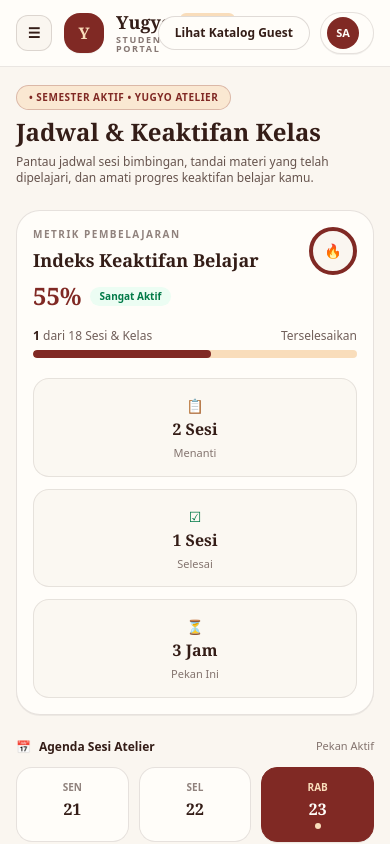
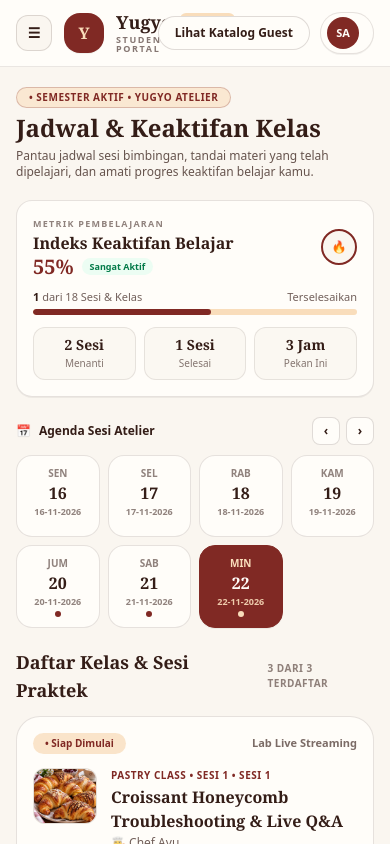
Before and after one commit to yuyuuxP/FinalProject-Web-Yugyo, a Next.js app: page /dashboard/student/schedule in a window 390 px wide. Built offline with nearby package versions, Linux system fonts and the light colour scheme; no server answers; the database is empty.

Commit message:
feat: update student courses and schedule with syllabus, Dec 2027 calendar, and responsive layout

```diff
--- a/src/components/student/StudentScheduleClient.jsx
+++ b/src/components/student/StudentScheduleClient.jsx
@@ -4,14 +4,10 @@ import { useMemo, useState, useTransition } from 'react';
 import { useRouter } from 'next/navigation';
 import Link from 'next/link';
 
-const WEEK_DAYS = [
-  { key: 'SEN', label: 'SEN', dayNum: '21' },
-  { key: 'SEL', label: 'SEL', dayNum: '22' },
-  { key: 'RAB', label: 'RAB', dayNum: '23', hasDot: true },
-  { key: 'KAM', label: 'KAM', dayNum: '24' },
-  { key: 'JUM', label: 'JUM', dayNum: '25' },
-  { key: 'SAB', label: 'SAB', dayNum: '26' },
-];
+const DAY_SHORT_LABELS = ['MIN', 'SEN', 'SEL', 'RAB', 'KAM', 'JUM', 'SAB'];
+const MAX_CALENDAR_DATE = new Date(2027, 11, 31, 23, 59, 59); // 31 Desember 2027
+const MIN_CALENDAR_DATE = new Date(2024, 0, 1);
+const DEFAULT_ANCHOR_DATE = new Date(2026, 10, 22); // 22-11-2026 deterministik
 
 const FALLBACK_SESSIONS = [
   {
@@ -58,28 +54,134 @@ const FALLBACK_SESSIONS = [
   },
 ];
 
+function startOfWeekMonday(dateObj) {
+  const d = new Date(dateObj.getFullYear(), dateObj.getMonth(), dateObj.getDate());
+  const day = d.getDay();
+  const diff = day === 0 ? -6 : 1 - day;
+  d.setDate(d.getDate() + diff);
+  return d;
+}
+
+function toIsoDateKey(dateObj) {
+  const y = dateObj.getFullYear();
+  const m = String(dateObj.getMonth() + 1).padStart(2, '0');
+  const day = String(dateObj.getDate()).padStart(2, '0');
+  return `${y}-${m}-${day}`;
+}
+
+function formatDayMonthYear(dateObj) {
+  const day = String(dateObj.getDate()).padStart(2, '0');
+  const month = String(dateObj.getMonth() + 1).padStart(2, '0');
+  const year = dateObj.getFullYear();
+  return `${day}-${month}-${year}`;
+}
+
 export default function StudentScheduleClient({ sessions = [] }) {
   const router = useRouter();
   const [, startTransition] = useTransition();
 
   const sessionList = useMemo(
-    () => (Array.isArray(sessions) && sessions.length > 0 ? sessions : FALLBACK_SESSIONS),
+    () =>
+      Array.isArray(sessions) && sessions.length > 0
+        ? sessions
+        : FALLBACK_SESSIONS,
     [sessions]
   );
 
-  const [selectedDayKey, setSelectedDayKey] = useState('RAB');
+  const [weekStart, setWeekStart] = useState(() =>
+    startOfWeekMonday(DEFAULT_ANCHOR_DATE)
+  );
+  const [selectedDateKey, setSelectedDateKey] = useState(() =>
+    toIsoDateKey(DEFAULT_ANCHOR_DATE)
+  );
+  const [showAllSessions, setShowAllSessions] = useState(false);
   const [completedIds, setCompletedIds] = useState(() =>
     sessionList.filter((s) => Boolean(s.is_completed)).map((s) => String(s.id))
   );
   const [markingId, setMarkingId] = useState(null);
   const [statusMessage, setStatusMessage] = useState('');
 
+  const displayedSessions = useMemo(() => {
+    if (showAllSessions) return sessionList;
+    return sessionList.slice(0, 4);
+  }, [sessionList, showAllSessions]);
+
+  const sessionDateSet = useMemo(() => {
+    const set = new Set();
+    for (const ses of sessionList) {
+      if (!ses?.session_date) continue;
+      const d = new Date(ses.session_date);
+      if (!Number.isNaN(d.getTime())) {
+        set.add(toIsoDateKey(d));
+      }
+    }
+    return set;
+  }, [sessionList]);
+
+  const weekDays = useMemo(() => {
+    const list = [];
+    for (let i = 0; i < 7; i += 1) {
+      const d = new Date(
+        weekStart.getFullYear(),
+        weekStart.getMonth(),
+        weekStart.getDate() + i
+      );
+      if (d > MAX_CALENDAR_DATE) break;
+      const isoKey = toIsoDateKey(d);
+      list.push({
+        isoKey,
+        formattedDate: formatDayMonthYear(d),
+        label: DAY_SHORT_LABELS[d.getDay()],
+        dayNum: String(d.getDate()).padStart(2, '0'),
+        hasDot: sessionDateSet.has(isoKey),
+      });
+    }
+    return list;
+  }, [weekStart, sessionDateSet]);
+
+  const canGoPrevWeek = useMemo(() => {
+    const prev = new Date(
+      weekStart.getFullYear(),
+      weekStart.getMonth(),
+      weekStart.getDate() - 7
+    );
+    return prev >= MIN_CALENDAR_DATE;
+  }, [weekStart]);
+
+  const canGoNextWeek = useMemo(() => {
+    const next = new Date(
+      weekStart.getFullYear(),
+      weekStart.getMonth(),
+      weekStart.getDate() + 7
+    );
+    return next <= MAX_CALENDAR_DATE;
+  }, [weekStart]);
+
+  const handlePrevWeek = () => {
+    if (!canGoPrevWeek) return;
+    setWeekStart(
+      (prev) =>
+        new Date(prev.getFullYear(), prev.getMonth(), prev.getDate() - 7)
+    );
+  };
+
+  const handleNextWeek = () => {
+    if (!canGoNextWeek) return;
+    setWeekStart(
+      (prev) =>
+        new Date(prev.getFullYear(), prev.getMonth(), prev.getDate() + 7)
+    );
+  };
+
   const totalSlots = Math.max(sessionList.length, 18);
   const completedCount = completedIds.length;
   const pendingCount = Math.max(0, sessionList.length - completedCount);
   const activityIndex = Math.min(
     100,
-    Math.max(55, Math.round((completedCount / Math.max(sessionList.length, 1)) * 100) || 78)
+    Math.max(
+      55,
+      Math.round((completedCount / Math.max(sessionList.length, 1)) * 100) || 78
+    )
   );
   const weeklyHours = Math.max(3, Number((completedCount * 1.5).toFixed(1)));
 
@@ -112,10 +214,10 @@ export default function StudentScheduleClient({ sessions = [] }) {
   };
 
   return (
-    <div className="space-y-6">
+    <div suppressHydrationWarning className="space-y-5">
       {/* BADGE SEMESTER & JUDUL HALAMAN */}
-      <section className="space-y-1.5">
-        <span className="inline-flex items-center gap-1.5 rounded-full border border-[#802924]/25 bg-[#F9DDBB]/55 px-3 py-1 text-[10px] font-extrabold uppercase tracking-wider text-[#802924]">
+      <section className="space-y-1">
+        <span className="inline-flex items-center gap-1.5 rounded-full border border-[#802924]/25 bg-[#F9DDBB]/55 px-3 py-0.5 text-[10px] font-extrabold uppercase tracking-wider text-[#802924]">
           <span>&bull; SEMESTER AKTIF • YUGYO ATELIER</span>
         </span>
 
@@ -128,40 +230,40 @@ export default function StudentScheduleClient({ sessions = [] }) {
         </p>
       </section>
 
-      {/* METRIK PEMBELAJARAN */}
-      <section className="rounded-3xl border border-[#341D17]/12 bg-[#FFFDF9] p-4 sm:p-6 shadow-2xs space-y-4">
-        <div className="flex items-start justify-between gap-3">
-          <div className="space-y-1">
-            <span className="block text-[10px] font-extrabold uppercase tracking-[0.15em] text-[#341D17]/55">
+      {/* METRIK PEMBELAJARAN RINGKAS */}
+      <section className="rounded-2xl border border-[#341D17]/12 bg-[#FFFDF9] p-4 shadow-2xs space-y-3">
+        <div className="flex items-center justify-between gap-3">
+          <div className="space-y-0.5">
+            <span className="block text-[9px] font-extrabold uppercase tracking-[0.14em] text-[#341D17]/55">
               METRIK PEMBELAJARAN
             </span>
-            <h2 className="font-editorial text-lg sm:text-xl font-bold text-[#341D17]">
+            <h2 className="font-editorial text-base sm:text-lg font-bold text-[#341D17] leading-tight">
               Indeks Keaktifan Belajar
             </h2>
             <div className="flex flex-wrap items-center gap-2 pt-0.5">
-              <span className="font-editorial text-2xl sm:text-3xl font-bold text-[#802924]">
+              <span className="font-editorial text-xl sm:text-2xl font-bold text-[#802924] leading-none">
                 {activityIndex}%
               </span>
-              <span className="rounded-full bg-[#ECFDF3] px-2.5 py-0.5 text-[10px] font-extrabold text-[#027A48]">
+              <span className="rounded-full bg-[#ECFDF3] px-2 py-0.5 text-[9px] font-extrabold text-[#027A48]">
                 Sangat Aktif
               </span>
             </div>
           </div>
 
-          <div className="flex h-12 w-12 shrink-0 items-center justify-center rounded-full border-4 border-[#802924] bg-[#FAF6F0] text-sm font-extrabold text-[#802924]">
+          <div className="flex h-9 w-9 shrink-0 items-center justify-center rounded-full border-2 border-[#802924] bg-[#FAF6F0] text-xs font-extrabold text-[#802924]">
             🔥
           </div>
         </div>
 
-        <div className="space-y-1.5">
-          <div className="flex items-center justify-between text-xs text-[#341D17]/70">
+        <div className="space-y-1">
+          <div className="flex items-center justify-between text-[11px] text-[#341D17]/70">
             <span>
               <strong className="text-[#341D17]">{completedCount}</strong> dari{' '}
               {totalSlots} Sesi &amp; Kelas
             </span>
             <span>Terselesaikan</span>
           </div>
-          <div className="h-2 w-full rounded-full bg-[#F9DDBB] overflow-hidden">
+          <div className="h-1.5 w-full rounded-full bg-[#F9DDBB] overflow-hidden">
             <div
               className="h-full rounded-full bg-[#802924] transition-all"
               style={{ width: `${activityIndex}%` }}
@@ -169,52 +271,69 @@ export default function StudentScheduleClient({ sessions = [] }) {
           </div>
         </div>
 
-        <div className="grid grid-cols-1 sm:grid-cols-3 gap-3 pt-1">
-          <div className="rounded-2xl border border-[#341D17]/10 bg-[#FAF6F0]/70 p-3.5 text-center space-y-1">
-            <span className="text-sm text-[#802924]">📋</span>
-            <p className="font-editorial text-base sm:text-lg font-bold text-[#341D17]">
+        <div className="grid grid-cols-3 gap-2">
+          <div className="rounded-xl border border-[#341D17]/10 bg-[#FAF6F0]/70 px-2.5 py-2 text-center space-y-0.5">
+            <p className="font-editorial text-sm sm:text-base font-bold text-[#341D17] leading-tight">
               {pendingCount} Sesi
             </p>
-            <p className="text-[11px] text-[#341D17]/60">Menanti</p>
+            <p className="text-[10px] text-[#341D17]/60">Menanti</p>
           </div>
 
-          <div className="rounded-2xl border border-[#341D17]/10 bg-[#FAF6F0]/70 p-3.5 text-center space-y-1">
-            <span className="text-sm text-[#027A48]">☑</span>
-            <p className="font-editorial text-base sm:text-lg font-bold text-[#341D17]">
+          <div className="rounded-xl border border-[#341D17]/10 bg-[#FAF6F0]/70 px-2.5 py-2 text-center space-y-0.5">
+            <p className="font-editorial text-sm sm:text-base font-bold text-[#341D17] leading-tight">
               {completedCount} Sesi
             </p>
-            <p className="text-[11px] text-[#341D17]/60">Selesai</p>
+            <p className="text-[10px] text-[#341D17]/60">Selesai</p>
           </div>
 
-          <div className="rounded-2xl border border-[#341D17]/10 bg-[#FAF6F0]/70 p-3.5 text-center space-y-1">
-            <span className="text-sm text-[#802924]">⏳</span>
-            <p className="font-editorial text-base sm:text-lg font-bold text-[#341D17]">
+          <div className="rounded-xl border border-[#341D17]/10 bg-[#FAF6F0]/70 px-2.5 py-2 text-center space-y-0.5">
+            <p className="font-editorial text-sm sm:text-base font-bold text-[#341D17] leading-tight">
               {weeklyHours} Jam
             </p>
-            <p className="text-[11px] text-[#341D17]/60">Pekan Ini</p>
+            <p className="text-[10px] text-[#341D17]/60">Pekan Ini</p>
           </div>
         </div>
       </section>
 
-      {/* STRIP KALENDER MINGGUAN */}
-      <section className="space-y-3">
-        <div className="flex items-center justify-between text-xs">
+      {/* STRIP KALENDER FORMAT TGL-BULAN-TAHUN HINGGA DESEMBER 2027 */}
+      <section className="space-y-2.5">
+        <div className="flex flex-wrap items-center justify-between gap-2 text-xs">
           <h2 className="font-bold text-[#341D17] inline-flex items-center gap-2">
             <span>📅</span>
             <span>Agenda Sesi Atelier</span>
           </h2>
-          <span className="text-[11px] text-[#341D17]/60">Pekan Aktif</span>
+
+          <div className="flex items-center gap-1.5">
+            <button
+              type="button"
+              disabled={!canGoPrevWeek}
+              onClick={handlePrevWeek}
+              aria-label="Pekan sebelumnya"
+              className="flex h-7 w-7 items-center justify-center rounded-lg border border-[#341D17]/15 bg-[#FFFDF9] hover:bg-[#FAF6F0] text-xs font-bold text-[#341D17] transition cursor-pointer disabled:opacity-40"
+            >
+              &lsaquo;
+            </button>
+            <button
+              type="button"
+              disabled={!canGoNextWeek}
+              onClick={handleNextWeek}
+              aria-label="Pekan berikutnya"
+              className="flex h-7 w-7 items-center justify-center rounded-lg border border-[#341D17]/15 bg-[#FFFDF9] hover:bg-[#FAF6F0] text-xs font-bold text-[#341D17] transition cursor-pointer disabled:opacity-40"
+            >
+              &rsaquo;
+            </button>
+          </div>
         </div>
 
-        <div className="grid grid-cols-3 sm:grid-cols-6 gap-2.5">
-          {WEEK_DAYS.map((day) => {
-            const active = selectedDayKey === day.key;
+        <div className="grid grid-cols-4 sm:grid-cols-7 gap-2">
+          {weekDays.map((day) => {
+            const active = selectedDateKey === day.isoKey;
             return (
               <button
-                key={day.key}
+                key={day.isoKey}
                 type="button"
-                onClick={() => setSelectedDayKey(day.key)}
-                className={`rounded-2xl border p-3 text-center transition cursor-pointer flex flex-col items-center gap-1 ${
+                onClick={() => setSelectedDateKey(day.isoKey)}
+                className={`rounded-2xl border p-2.5 text-center transition cursor-pointer flex flex-col items-center gap-0.5 ${
                   active
                     ? 'border-[#802924] bg-[#802924] text-[#FFFDF9] shadow-2xs'
                     : 'border-[#341D17]/12 bg-[#FFFDF9] text-[#341D17] hover:bg-[#FAF6F0]'
@@ -229,6 +348,13 @@ export default function StudentScheduleClient({ sessions = [] }) {
                 </span>
                 <span className="font-editorial text-base font-bold leading-tight">
                   {day.dayNum}
+                </span>
+                <span
+                  className={`text-[9px] font-semibold ${
+                    active ? 'text-[#F9DDBB]/90' : 'text-[#341D17]/55'
+                  }`}
+                >
+                  {day.formattedDate}
                 </span>
                 <span
                   className={`h-1.5 w-1.5 rounded-full ${
@@ -251,22 +377,23 @@ export default function StudentScheduleClient({ sessions = [] }) {
         </div>
       )}
 
-      {/* DAFTAR KELAS & SESI PRAKTEK */}
+      {/* DAFTAR KELAS & SESI PRAKTEK (MAKSIMAL 4 AWAL + TOMBOL TAMPILKAN SEMUA KELAS) */}
       <section className="space-y-3">
         <div className="flex items-center justify-between gap-2">
           <h2 className="font-editorial text-lg sm:text-xl font-bold text-[#341D17]">
             Daftar Kelas &amp; Sesi Praktek
           </h2>
           <span className="text-[10px] font-extrabold uppercase tracking-wider text-[#341D17]/55">
-            {sessionList.length} TERDAFTAR
+            {displayedSessions.length} DARI {sessionList.length} TERDAFTAR
           </span>
         </div>
 
         <div className="space-y-4">
-          {sessionList.map((ses, idx) => {
+          {displayedSessions.map((ses, idx) => {
             const idStr = String(ses.id);
             const isDone = completedIds.includes(idStr);
-            const isUpcoming = !isDone && idx === sessionList.length - 1 && sessionList.length > 2;
+            const isUpcoming =
+              !isDone && idx === displayedSessions.length - 1 && displayedSessions.length > 2;
 
             return (
               <div
@@ -355,7 +482,7 @@ export default function StudentScheduleClient({ sessions = [] }) {
                         onClick={() =>
                           setStatusMessage(
                             isUpcoming
-                              ? `Pengingat jadwal "${ses.title}" aktif untuk hari ${selectedDayKey}.`
+                              ? `Pengingat jadwal "${ses.title}" aktif untuk tanggal ${selectedDateKey}.`
                               : `Ruang kelas virtual untuk "${ses.title}" siap diakses.`
                           )
                         }
@@ -389,6 +516,20 @@ export default function StudentScheduleClient({ sessions = [] }) {
             );
           })}
         </div>
+
+        {sessionList.length > 4 && (
+          <div className="pt-1 flex justify-center">
+            <button
+              type="button"
+              onClick={() => setShowAllSessions((prev) => !prev)}
+              className="rounded-2xl border border-[#341D17]/15 bg-[#FFFDF9] hover:bg-[#F9DDBB]/45 px-5 py-2.5 text-xs font-bold text-[#802924] shadow-2xs transition cursor-pointer"
+            >
+              {showAllSessions
+                ? 'Tampilkan 4 Kelas'
+                : `Tampilkan Semua Kelas (${sessionList.length})`}
+            </button>
+          </div>
+        )}
       </section>
 
       {/* BANNER APRESIASI & STANDAR SERTIFIKASI */}
```
